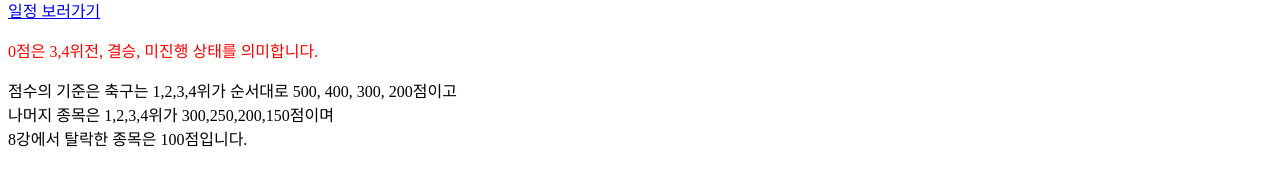
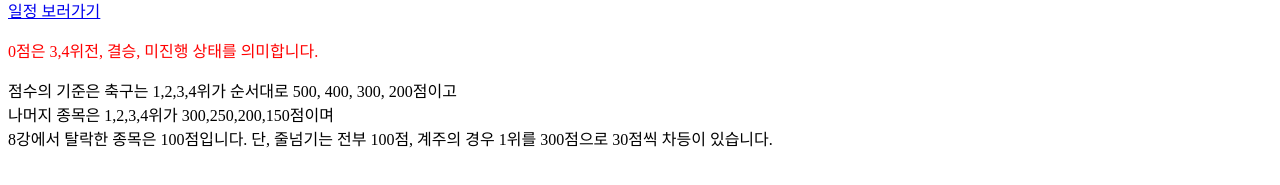
Before and after one commit to Actroto/CBSH_WEB, a plain HTML site: page sport-day/index.html in a window 1280 px wide. Shown: the part 149-334 px from the top of the page. Drawn offline with Linux system fonts and the light colour scheme; no server answers.

Commit message:
Update index.html

```diff
--- a/sport-day/index.html
+++ b/sport-day/index.html
@@ -60,6 +60,7 @@
     <p style="color:red;">0점은 3,4위전, 결승, 미진행 상태를 의미합니다. </p>
     <p>점수의 기준은 축구는 1,2,3,4위가 순서대로 500, 400, 300, 200점이고<br>
     나머지 종목은 1,2,3,4위가 300,250,200,150점이며<br>
-    8강에서 탈락한 종목은 100점입니다. </p>
+    8강에서 탈락한 종목은 100점입니다.
+    단, 줄넘기는 전부 100점, 계주의 경우 1위를 300점으로 30점씩 차등이 있습니다. </p>
 </body>
 </html>
```
